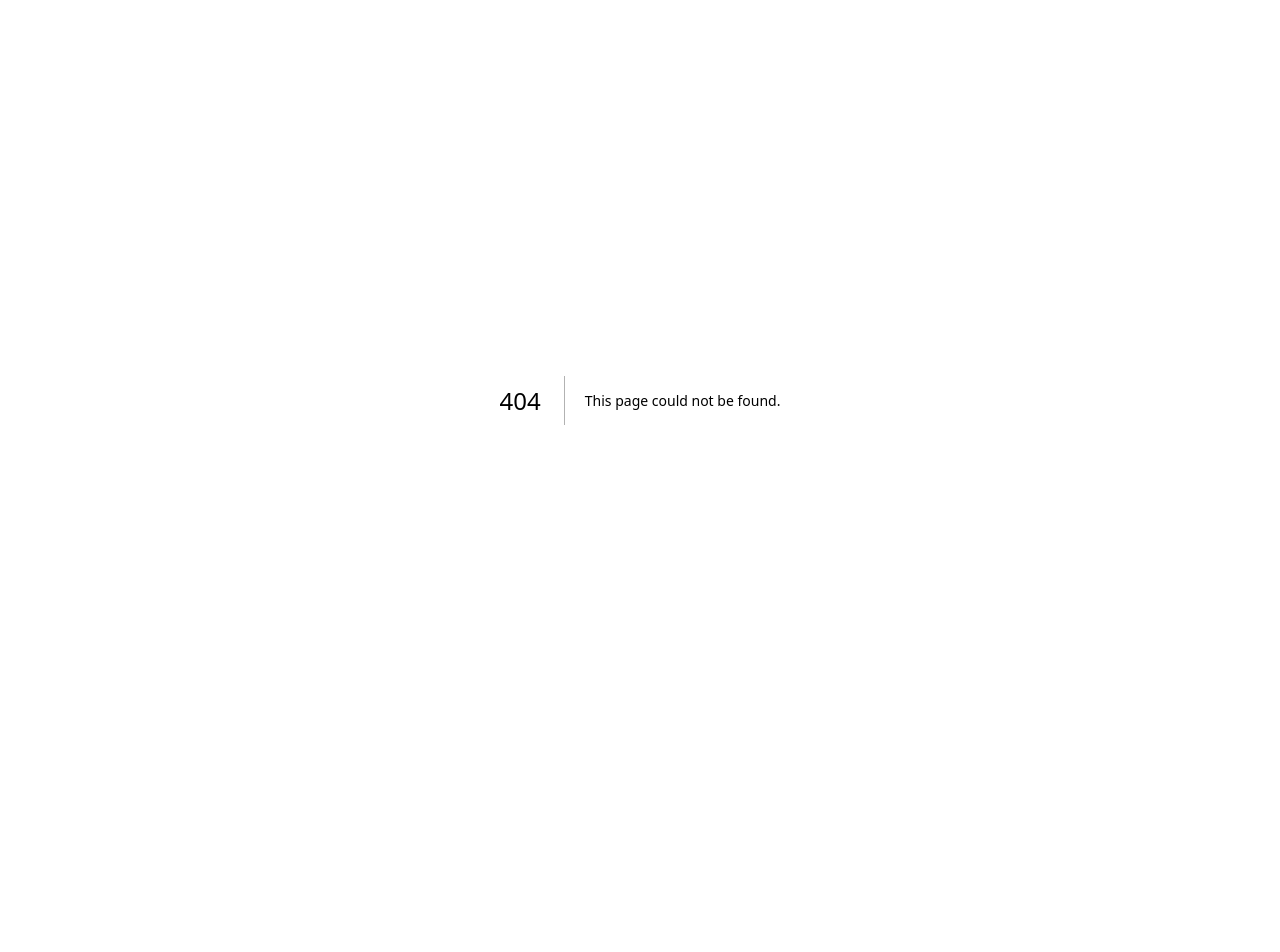
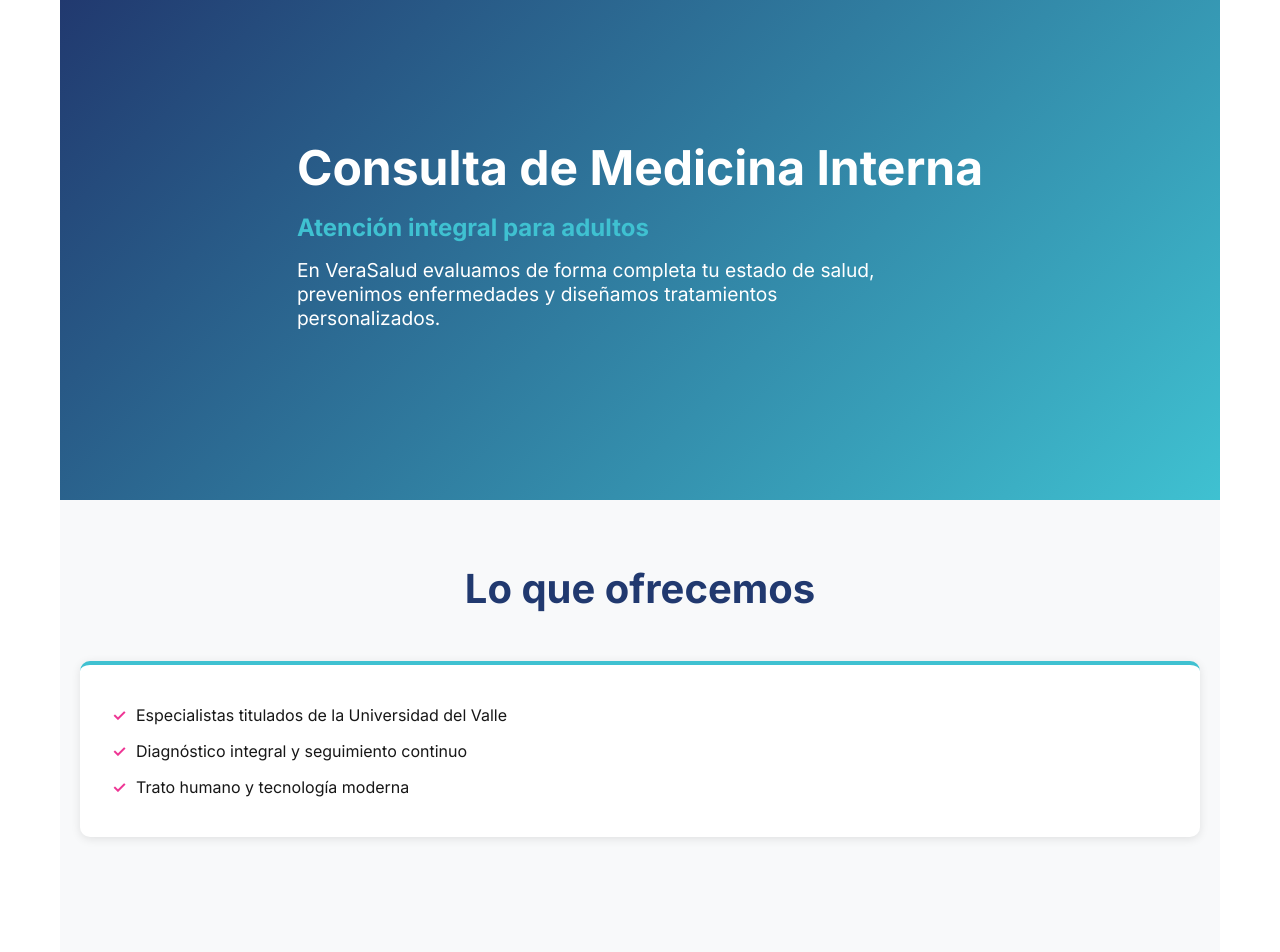
Before and after one commit to gstvgrc/verasalud-website, a Next.js app: page /medicina-interna in a window 1280 px wide. Before the commit this address had no page. Shown: the top 952 px of the page. Before the commit the page ends 800 px from the top, so only its background shows below. Built offline with nearby package versions, Linux system fonts and the light colour scheme.

Commit message:
Link service card heading to internal medicine page

```diff
--- /dev/null
+++ b/app/medicina-interna/page.js
@@ -0,0 +1,45 @@
+import ContactForm from '../components/ContactForm'
+import styles from '../Home.module.css'
+import Link from 'next/link'
+
+export const metadata = {
+  title: 'Consulta de Medicina Interna en Cali | VeraSalud',
+  description: 'Conoce más sobre nuestro servicio de medicina interna realizado por especialistas de la Universidad del Valle en VeraSalud.',
+  alternates: { canonical: 'https://verasalud.com/medicina-interna' },
+}
+
+export default function MedicinaInternaPage() {
+  return (
+    <div className={styles.container}>
+      <section className={styles.hero}>
+        <div className={styles.heroContent}>
+          <h1>Consulta de Medicina Interna</h1>
+          <h2>Atención integral para adultos</h2>
+          <p>En VeraSalud evaluamos de forma completa tu estado de salud, prevenimos enfermedades y diseñamos tratamientos personalizados.</p>
+        </div>
+      </section>
+      <section className={styles.services}>
+        <div className={styles.container}>
+          <h2>Lo que ofrecemos</h2>
+          <div className={styles.servicesGrid}>
+            <div className={styles.serviceCard}>
+              <ul>
+                <li>Especialistas titulados de la Universidad del Valle</li>
+                <li>Diagnóstico integral y seguimiento continuo</li>
+                <li>Trato humano y tecnología moderna</li>
+              </ul>
+            </div>
+          </div>
+        </div>
+      </section>
+      <section className={styles.contact}>
+        <div className={styles.container}>
+          <ContactForm />
+          <p style={{marginTop: '2rem'}}>
+            <Link href="/">Volver al inicio</Link>
+          </p>
+        </div>
+      </section>
+    </div>
+  )
+}
--- a/app/sitemap/route.js
+++ b/app/sitemap/route.js
@@ -5,7 +5,7 @@ export async function GET() {
   const staticPages = [
     { url: baseUrl, lastModified: new Date(), changeFrequency: 'daily', priority: 1 },
     { url: `${baseUrl}/servicios`, lastModified: new Date(), changeFrequency: 'weekly', priority: 0.9 },
-    { url: `${baseUrl}/servicios/medicina-interna`, lastModified: new Date(), changeFrequency: 'monthly', priority: 0.8 },
+    { url: `${baseUrl}/medicina-interna`, lastModified: new Date(), changeFrequency: 'monthly', priority: 0.8 },
     { url: `${baseUrl}/servicios/ecografias`, lastModified: new Date(), changeFrequency: 'monthly', priority: 0.8 },
     { url: `${baseUrl}/servicios/electrocardiogramas`, lastModified: new Date(), changeFrequency: 'monthly', priority: 0.8 },
     { url: `${baseUrl}/servicios/telemedicina`, lastModified: new Date(), changeFrequency: 'monthly', priority: 0.8 },
```
Also changed, not shown: app/page.js (+8 -2 lines).
